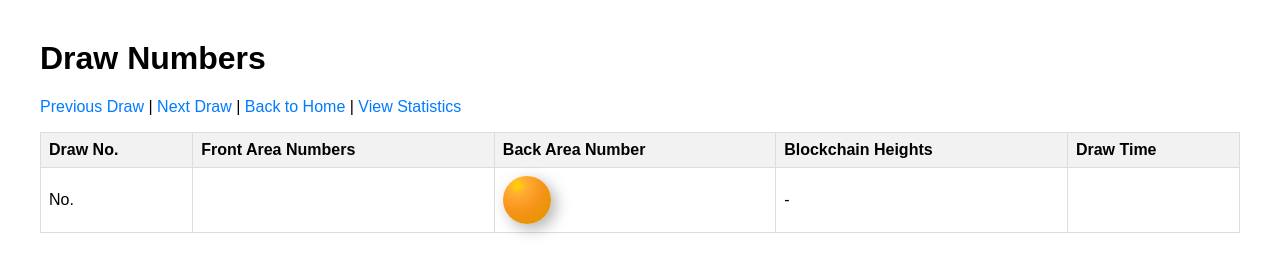
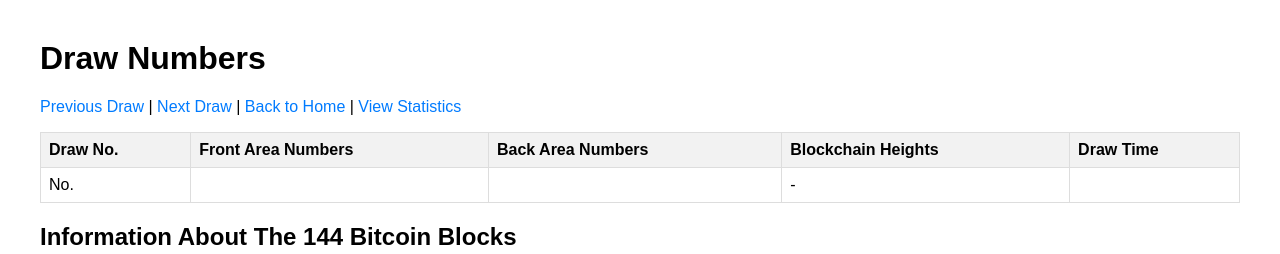
Before and after one commit to RaynorZhong/lucky2049, a FastAPI app: template templates/draw.html in a window 1280 px wide. Shown: the top 254 px of the page. Run offline with FastAPI, Linux system fonts and the light colour scheme; the template is opened without the code that fills it, so the values that code supplies are empty; parts of the project's set-up code (start-up, migrations or seed data) failed here and were passed over.

Commit message:
change 69/26 powerball to 35/12 chinese lottery

```diff
--- a/db/models.py
+++ b/db/models.py
@@ -30,8 +30,8 @@ class Draw(SQLModel, table=True):
         return ast.literal_eval(self.front)
 
     @property
-    def back_int(self) -> int:
-        return int(self.back)
+    def back_list(self) -> List[int]:
+        return ast.literal_eval(self.back)
 
 class Statistics(SQLModel, table=True):
     id: int | None = Field(default=None, primary_key=True)
--- a/templates/draw.html
+++ b/templates/draw.html
@@ -14,15 +14,17 @@
             border-radius: 50%; /* Ensure circle shape */
             background: radial-gradient(
                 circle at 30% 20%, /* Light source position, slightly offset to top left */
-                #FFFFFF 0%, /* Pure white highlight */
-                #F5F5F5 30%, /* Bright white transition */
-                #E0E0E0 60%, /* Light gray for layering */
-                #CCCCCC 100% /* Darker gray for shadow */
+                #8FB4D8 0%, /* Light Litecoin blue highlight */
+                #5A87C7 25%, /* Medium Litecoin blue transition */
+                #345D9D 50%, /* Main Litecoin blue color */
+                #2A4B7F 75%, /* Deep Litecoin blue */
+                #1E3A66 100% /* Dark Litecoin blue shadow */
             );
             /* Add outer shadow for 3D effect */
             box-shadow:
-                5px 5px 15px rgba(0, 0, 0, 0.3), /* Outer shadow */
-                -3px -3px 10px rgba(255, 255, 255, 0.3); /* Highlight effect */
+                4px 4px 12px rgba(30, 58, 102, 0.4), /* Litecoin blue outer shadow */
+                -2px -2px 8px rgba(143, 180, 216, 0.5), /* Light Litecoin blue highlight */
+                inset 0 1px 3px rgba(255, 255, 255, 0.3); /* Inner highlight for depth */
             /* Optional: inner shadow for more depth */
             /* box-shadow: inset 0 0 10px rgba(0, 0, 0, 0.2); */
             border: none;
@@ -42,7 +44,7 @@
             font-weight: 700;
             font-style: normal;
             text-align: center;
-            color: #151d25;
+            color: #FFFFFF;
             font-size: 1.25rem;
         }
         .powerball {
@@ -76,7 +78,7 @@
         <tr>
             <th>Draw No.</th>
             <th>Front Area Numbers</th>
-            <th>Back Area Number</th>
+            <th>Back Area Numbers</th>
             <th>Blockchain Heights</th>
             <th>Draw Time</th>
         </tr>
@@ -85,7 +87,9 @@
             <td><div class="d-flex">{% for white_ball in draw.front_list %}
                 <div class="white-balls">{{ white_ball }}</div>
             {% endfor %}</div></td>
-            <td><div class="white-balls powerball">{{ draw.back_int }}</div></td>
+            <td><div class="d-flex">{% for back_ball in draw.back_list %}
+                <div class="white-balls powerball">{{ back_ball }}</div>
+            {% endfor %}</div></td>
             <td>{{ draw.start_height }} - {{ draw.end_height }}</td>
             <td>{{ draw.timestamp }}</td>
         </tr>
```
Also changed, not shown: lotto.py (+23 -68 lines), templates/index.html (+14 -10 lines).
